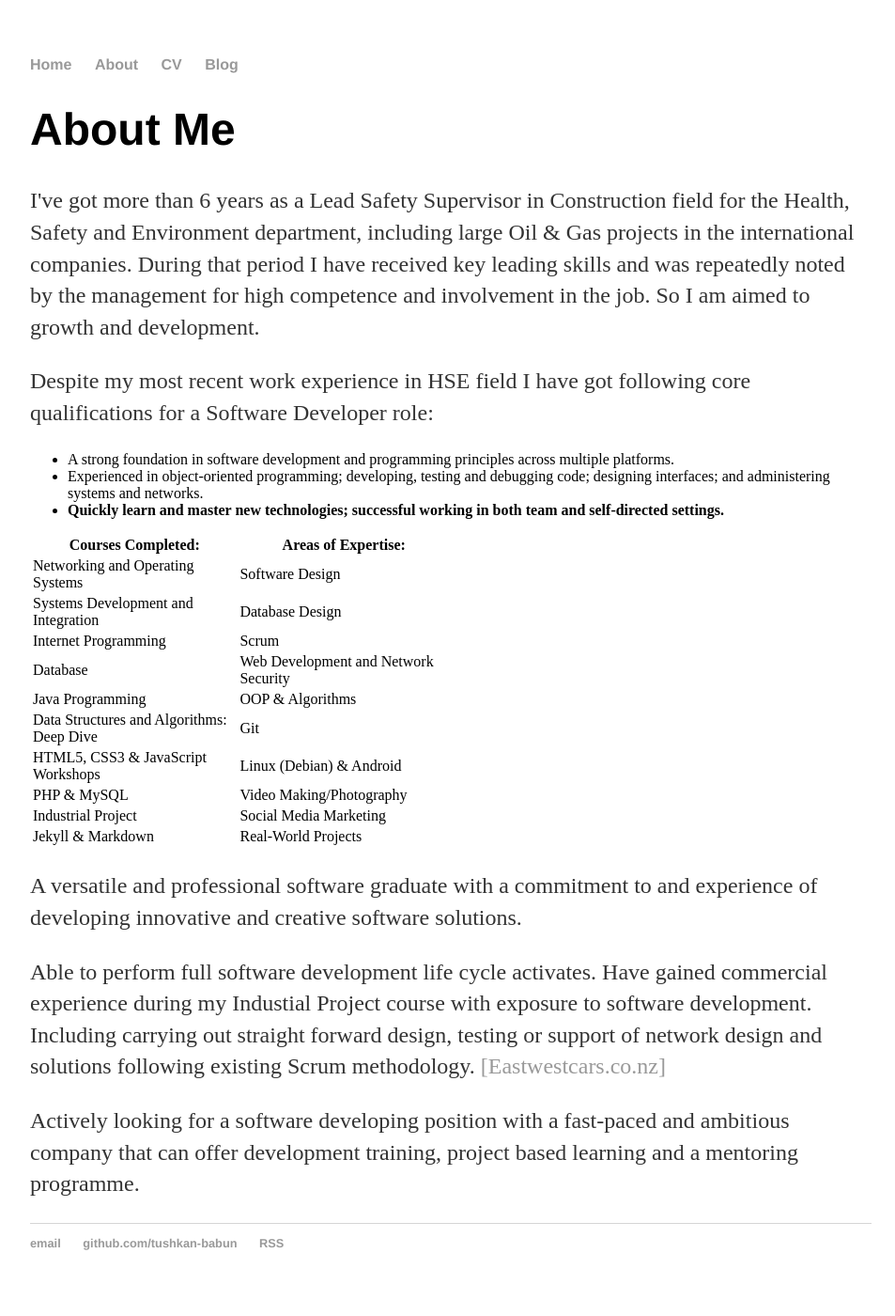
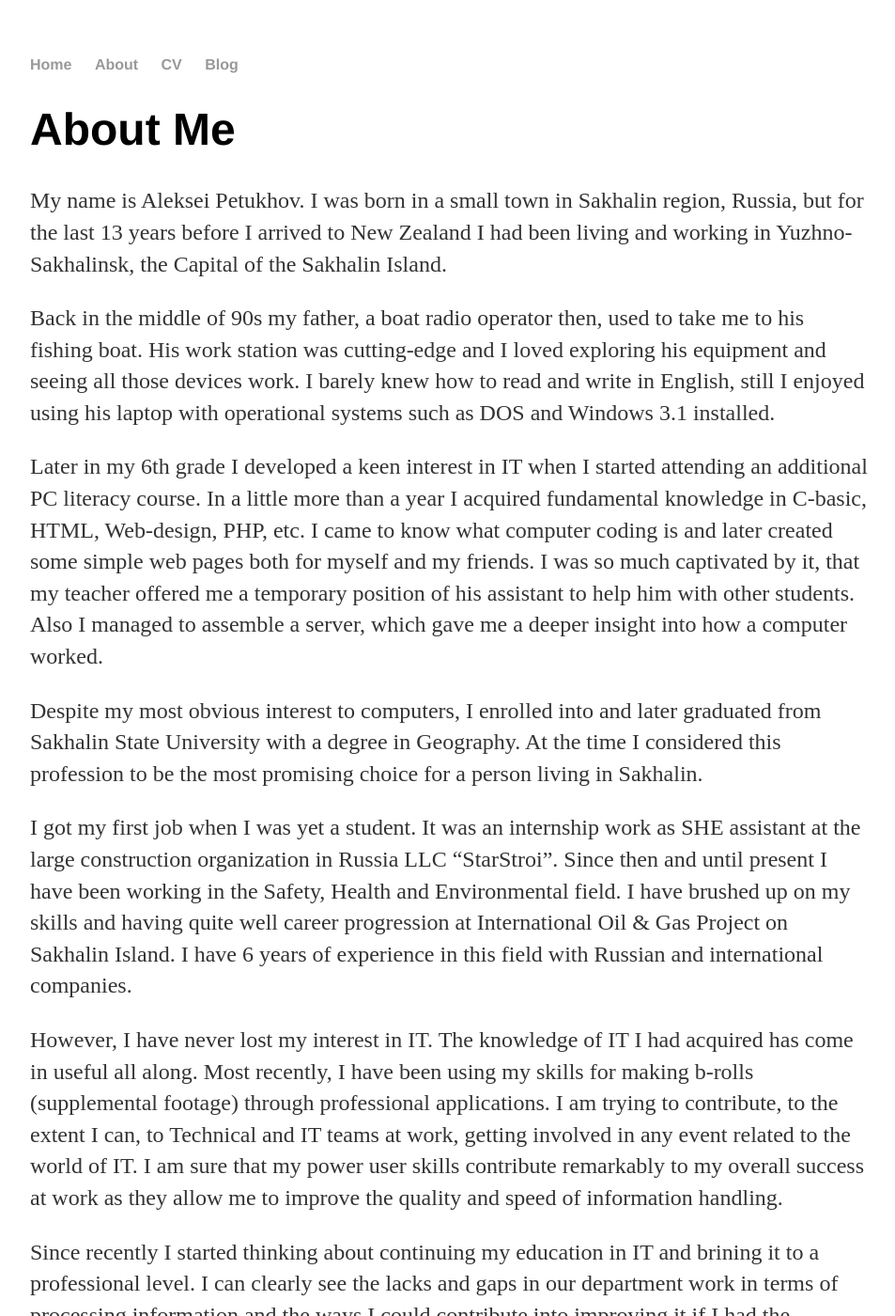
Before and after one commit to tushkan-babun/tushkan-babun.github.io, a Jekyll site: the page built from about/index.html, in a window 1280 px wide and 1400 px high. Shown: the whole window at 94% size, without its empty margins (160-1113 px from the left). Built offline with Jekyll 4.4.1, drawn with Linux system fonts in a browser that asks for light colours; some of the changed text lies outside the part shown.

Commit message:
About me page altered

```diff
--- a/about/index.html
+++ b/about/index.html
@@ -2,79 +2,63 @@
 layout: about
 title: About Me
 ---
-<div class="blurb">
 
-  <p>
-  I've got more than 6 years as a Lead Safety Supervisor in Construction field
-   for the Health, Safety and Environment department, including large Oil & Gas
-   projects in the international companies. During that period I have received
-   key leading skills and was repeatedly noted by the management for high
-   competence and involvement in the job.
-   So I am aimed to growth and development.
-   </p>
-  <p>Despite my most recent work experience in HSE field I have got
-    following core qualifications for a Software Developer role:</p>
-    <ul>
-      <li>A strong foundation in software development and programming principles across multiple platforms.</li>
-      <li>Experienced in object-oriented programming; developing, testing and debugging code; designing interfaces; and administering systems and networks.</li>
-      <li><strong>Quickly learn and master new technologies; successful working in both team and self-directed settings.</strong></li>
-    </ul>
-    <table style="width:50%">
-     <tr>
-       <th><strong>Courses Completed:</strong></th>
-       <th><strong>Areas of Expertise:</strong></th>
-     </tr>
-     <tr>
-       <td>Networking and Operating Systems</td>
-       <td>Software Design</td>
-     </tr>
-     <tr>
-       <td>Systems Development and Integration</td>
-       <td>Database Design</td>
-     </tr>
-     <tr>
-       <td>Internet Programming</td>
-       <td>Scrum</td>
-     </tr>
-     <tr>
-       <td>Database</td>
-       <td>Web Development and Network Security</td>
-     </tr>
-     <tr>
-       <td>Java Programming</td>
-       <td>OOP & Algorithms</td>
-     </tr>
-     <tr>
-       <td>Data Structures and Algorithms: Deep Dive</td>
-       <td>Git</td>
-     </tr>
-     <tr>
-       <td>HTML5, CSS3 & JavaScript Workshops</td>
-       <td>Linux (Debian) & Android</td>
-     </tr>
-     <tr>
-       <td>PHP & MySQL</td>
-       <td>Video Making/Photography</td>
-     </tr>
-     <tr>
-       <td>Industrial Project</td>
-       <td>Social Media Marketing</td>
-     </tr>
-     <tr>
-       <td>Jekyll & Markdown</td>
-       <td>Real-World Projects</td>
-     </tr>
-   </table>
-
-  <p>A versatile and professional software graduate with a commitment to and
-    experience of developing innovative and creative software solutions.</p>
-  <p>Able to perform full software development life cycle activates.
-    Have gained commercial experience during my Industial Project course
-    with exposure to software development. Including carrying out straight
-     forward design, testing or support of network design and solutions
-     following existing Scrum methodology.
-     <a href="https://eastwestcars.co.nz">[Eastwestcars.co.nz]</a></p>
-  <p>Actively looking for a software developing position with a fast-paced
-     and ambitious company that can offer development training, project based
-     learning and a mentoring programme.</p>
-</div>
+<p>My name is Aleksei Petukhov. I was born in a small town in Sakhalin
+region, Russia, but for the last 13 years before I arrived to New Zealand
+I had been living and working in Yuzhno-Sakhalinsk, the Capital of the
+Sakhalin Island.</p>
+<p>Back in the middle of 90s my father, a boat radio operator then,
+used to take me to his fishing boat. His work station was cutting-edge and
+I loved exploring his equipment and seeing all those devices work.
+I barely knew how to read and write in English,
+still I enjoyed using his laptop with operational systems such as
+DOS and Windows 3.1 installed.</p>
+<p>Later in my 6th grade I developed a keen interest in IT when
+I started attending an additional PC literacy course. In a little more than
+a year I acquired fundamental knowledge in C-basic, HTML, Web-design, PHP, etc.
+I came to know what computer coding is and later created some simple web pages
+both for myself and my friends. I was so much captivated by it,
+that my teacher offered me a temporary position of his assistant to help
+him with other students. Also I managed to assemble a server,
+which gave me a deeper insight into how a computer worked.
+</p>
+<p>Despite my most obvious interest to computers,
+I enrolled into and later graduated from Sakhalin State University with
+a degree in Geography. At the time I considered this profession to be the
+most promising choice for a person living in Sakhalin.
+</p>
+<p>I got my first job when I was yet a student.
+It was an internship work as SHE assistant at the large construction
+organization in Russia LLC “StarStroi”. Since then and until present I
+have been working in the Safety, Health and Environmental field.
+I have brushed up on my skills and having quite well career progression
+at International Oil & Gas Project on Sakhalin Island.
+I have 6 years of experience in this field with Russian and international companies.
+</p>
+<p>However, I have never lost my interest in IT. The knowledge of IT I had
+acquired has come in useful all along. Most recently,
+I have been using my skills for making b-rolls (supplemental footage)
+through professional applications. I am trying to contribute,
+to the extent I can, to Technical and IT teams at work, getting involved in
+any event related to the world of IT. I am sure that my power user skills
+contribute remarkably to my overall success at work as they allow me to
+improve the quality and speed of information handling.
+</p>
+<p>Since recently I started thinking about continuing my education in IT
+and brining it to a professional level. I can clearly see the lacks and
+gaps in our department work in terms of processing information and the ways
+I could contribute into improving it if I had the necessary knowledge of how
+to develop and, most importantly, implement certain specialized software.
+In my opinion, the future of my profession will require new methods of harvest,
+analysis and information output.
+</p>
+<p>I have just finished course Graduate Diploma in IT at Concordia Institute
+of Business (Aspire2 International) with some distinction.
+The main reason why I had chosen this program is that it is specifically
+designed for people who come from non-IT background and want to get into
+software development. The course includes core papers such as System
+Development Integration, Programming, Data Base Design Development that really
+gave me the specific knowledge I needed to deal with large amount of data and
+tought me how to develop and properly implement new software.
+</p>
+<p>There was my brief bio. I have also my CV with my specific knowledge and expertise in IT.</p>
```
